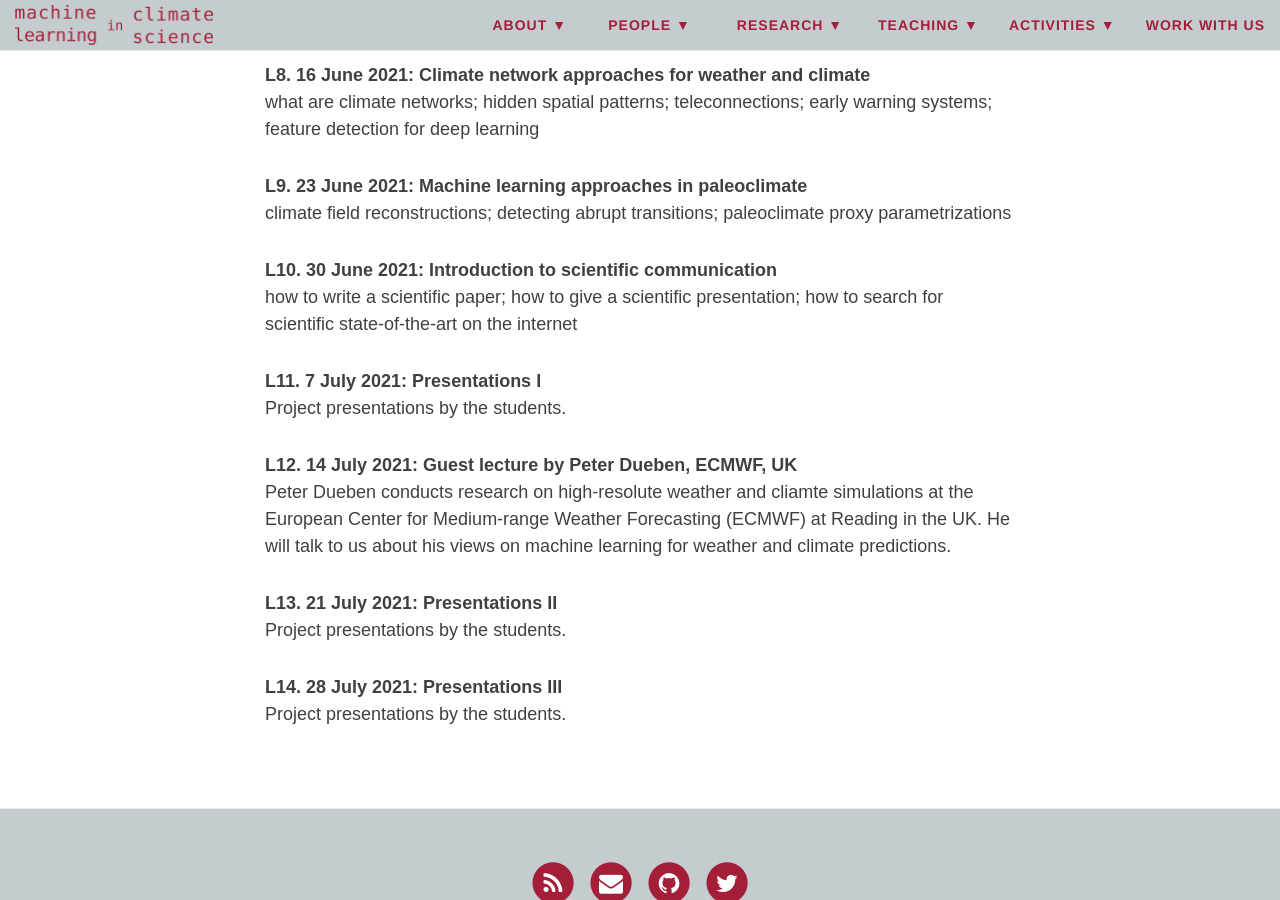
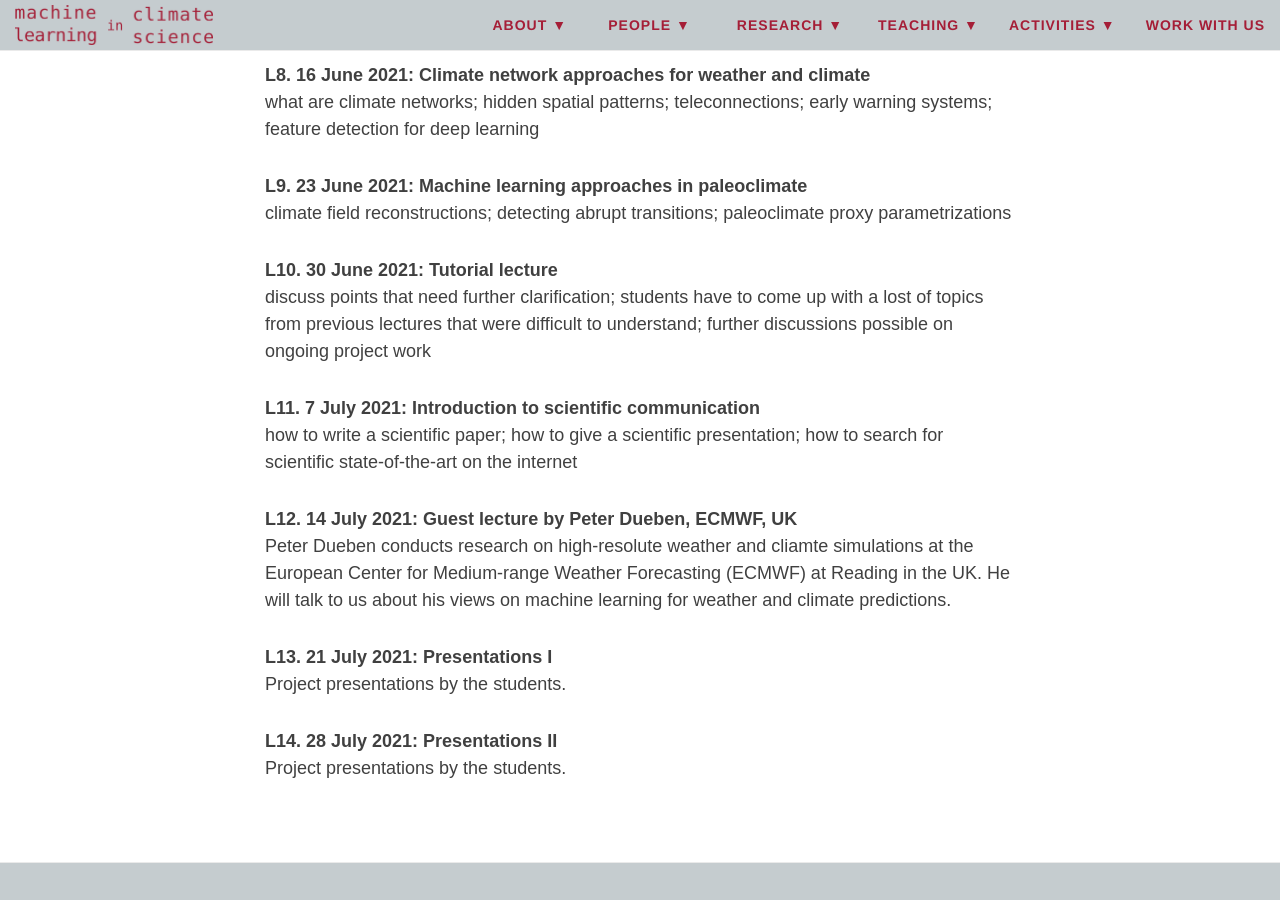
Before and after one commit to mlcs/mlcs.github.io, a Jekyll site: the page built from teaching/summer2021.md, in a window 1280 px wide and 900 px high, scrolled down 3100 px. Built offline with Jekyll 4.4.1, drawn with Linux system fonts in a browser that asks for light colours; nearby versions of some CDN libraries.

Commit message:
teaching -> summer 2021 -> update lecture plan

```diff
--- a/teaching/summer2021.md
+++ b/teaching/summer2021.md
@@ -124,12 +124,14 @@
 climate field reconstructions; detecting abrupt transitions;
 paleoclimate proxy parametrizations
 
-**L10. 30 June 2021: Introduction to scientific communication**
+**L10. 30 June 2021: Tutorial lecture**
+discuss points that need further clarification; students have to come
+up with a lost of topics from previous lectures that were difficult to
+understand; further discussions possible on ongoing project work
+
+**L11. 7 July 2021: Introduction to scientific communication**
 how to write a scientific paper; how to give a scientific presentation;
 how to search for scientific state-of-the-art on the internet
-
-**L11. 7 July 2021: Presentations I**
-Project presentations by the students.
 
 **L12. 14 July 2021: Guest lecture by Peter Dueben, ECMWF, UK**
 Peter Dueben conducts research on high-resolute weather and cliamte
@@ -137,8 +139,8 @@
 (ECMWF) at Reading in the UK. He will talk to us about his views on
 machine learning for weather and climate predictions.
 
-**L13. 21 July 2021: Presentations II**
+**L13. 21 July 2021: Presentations I**
 Project presentations by the students.
 
-**L14. 28 July 2021: Presentations III**
+**L14. 28 July 2021: Presentations II**
 Project presentations by the students.
```
